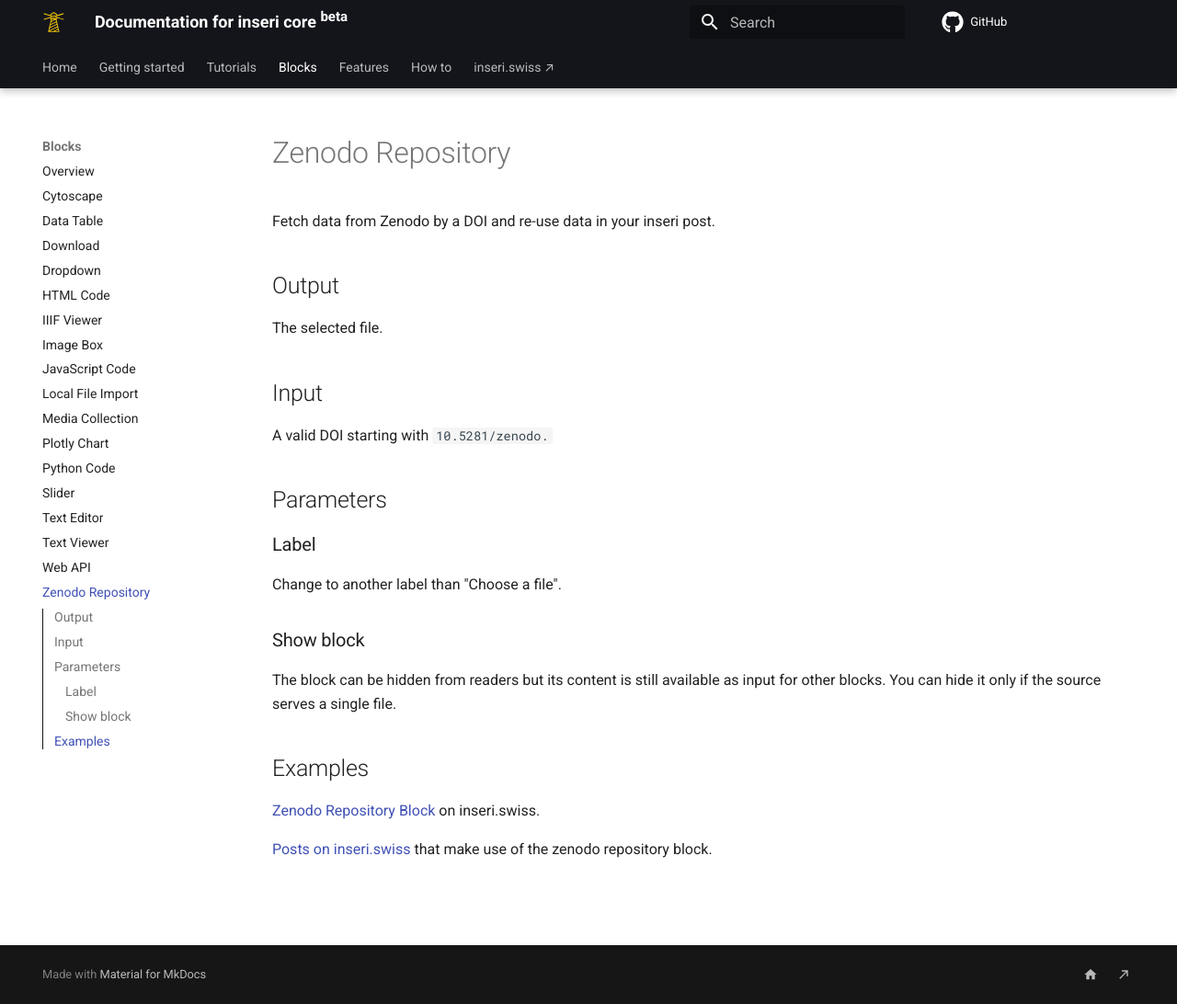
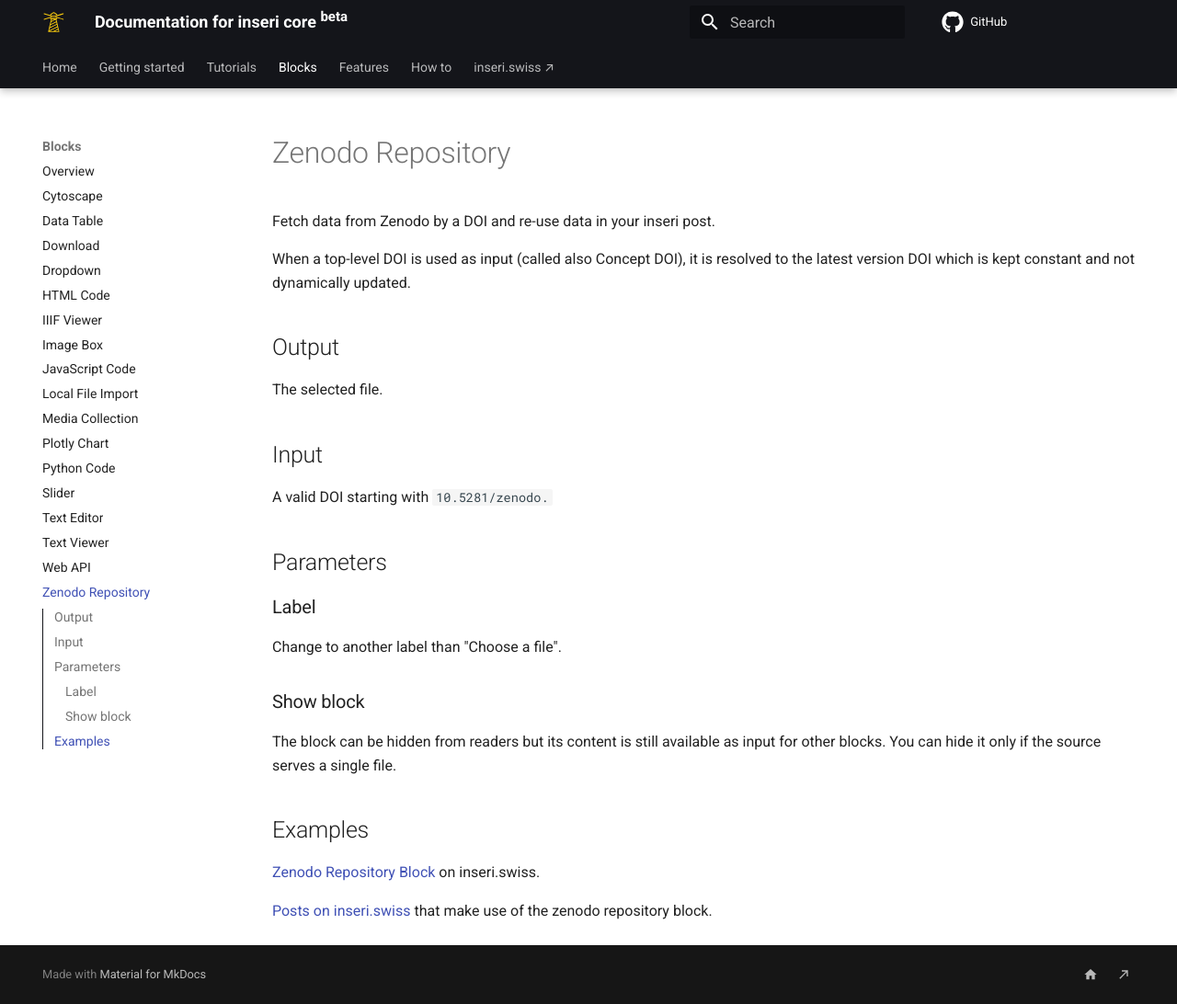
Before and after one commit to inseri-swiss/inseri-core-wp, an MkDocs documentation site: the page built from docs/blocks/zenodo.md, in a window 1280 px wide and 1092 px high. Shown: the whole window at 92% size. Built offline with MkDocs 1.6.1 and Material for MkDocs 9.7.7, drawn with Linux system fonts in a browser that asks for light colours; comment, search, counter and statistics services are not loaded.

Commit message:
docs: clarify how the top-level DOI is used in Zenodo

```diff
--- a/docs/blocks/zenodo.md
+++ b/docs/blocks/zenodo.md
@@ -1,6 +1,8 @@
 # Zenodo Repository
 
 Fetch data from Zenodo by a DOI and re-use data in your inseri post.
+
+When a top-level DOI is used as input (called also Concept DOI), it is resolved to the latest version DOI which is kept constant and not dynamically updated.
 
 ## Output
 
```
